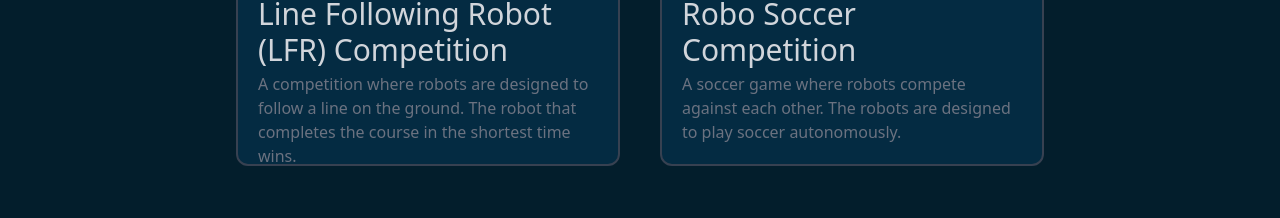
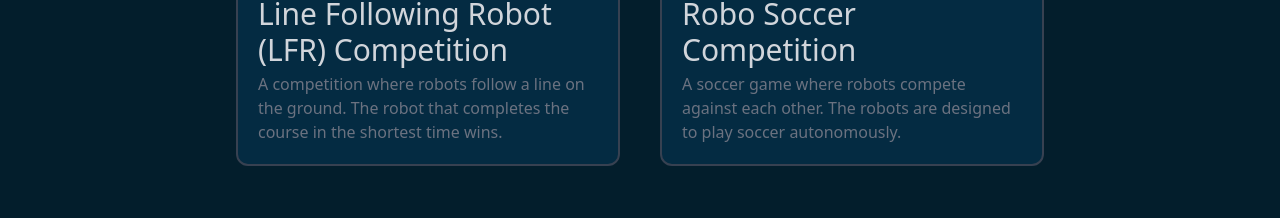
Before and after one commit to hatifmujahid/Dev-Day-2024-website, a React (Vite) app: page / in a window 1280 px wide. Shown: the part 7621-7839 px from the top of the page. Built offline with nearby package versions, Linux system fonts and the light colour scheme.

Commit message:
Update RoboComp.jsx

```diff
--- a/src/components/Home/RoboComp.jsx
+++ b/src/components/Home/RoboComp.jsx
@@ -23,7 +23,7 @@ const RoboComp = () => {
 const compData = [
     {
         title: "Line Following Robot (LFR) Competition",
-        description: "A competition where robots are designed to follow a line on the ground. The robot that completes the course in the shortest time wins.",
+        description: "A competition where robots follow a line on the ground. The robot that completes the course in the shortest time wins.",
         link: "https://www.google.com",
         color: "#FFA500"
     },
```
